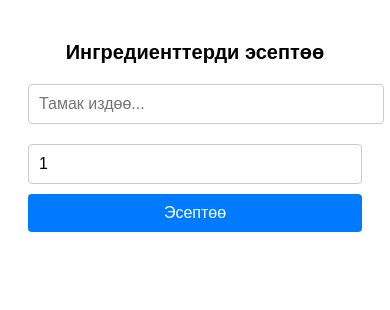
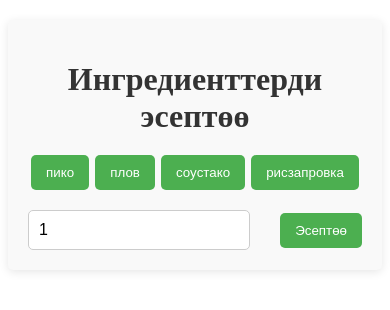
Before and after one commit to abazdev34/blankAbaz, a React (Vite) app: page /contact in a window 390 px wide. Shown: the top 310 px of the page. Built offline with nearby package versions, Linux system fonts and the light colour scheme.

Commit message:
scss озгортуу

```diff
--- a/src/App.scss
+++ b/src/App.scss
@@ -1,136 +1,113 @@
-// IngredientCalculator.scss
+// styles.scss
+
+$primary-color: #4CAF50; // Green color for buttons
+$active-color: #FF5733; // Red color for active buttons
+$background-color: #f9f9f9; // Light background color
+$text-color: #333; // Dark text color
+$border-radius: 5px; // Rounded corners
+
 .ingredient-calculator {
-    max-width: 800px;
-    margin: 0 auto;
+    max-width: 600px; // Maximum width for larger screens
+    margin: 20px auto; // Center the component
     padding: 20px;
-    font-family: Arial, sans-serif;
+    background-color: $background-color;
+    border-radius: $border-radius;
+    box-shadow: 0 2px 10px rgba(0, 0, 0, 0.1);
 
     h1 {
-      font-size: 24px;
         text-align: center;
+        color: $text-color;
         margin-bottom: 20px;
     }
 
-    .search-container {
-      position: relative;
+    .quick-select {
+        display: flex;
+        justify-content: space-around;
+        flex-wrap: wrap; // Allow buttons to wrap on smaller screens
         margin-bottom: 20px;
 
-      input {
-        width: 100%;
-        padding: 10px;
-        border: 1px solid #ccc;
-        border-radius: 4px;
-        font-size: 16px;
+        button {
+            background-color: $primary-color;
+            color: white;
+            border: none;
+            padding: 10px 15px;
+            border-radius: $border-radius;
+            cursor: pointer;
+            transition: background-color 0.3s;
+
+            &.active {
+                background-color: $active-color; // Change to red when active
             }
 
-      .search-results {
-        position: absolute;
-        top: 100%;
-        left: 0;
-        right: 0;
-        background-color: white;
-        border: 1px solid #ccc;
-        border-top: none;
-        border-radius: 0 0 4px 4px;
-        max-height: 200px;
-        overflow-y: auto;
-        z-index: 10;
-
-        li {
-          padding: 10px;
-          cursor: pointer;
-
             &:hover {
-            background-color: #f0f0f0;
-          }
+                background-color: darken($primary-color, 15%);
             }
         }
     }
 
     .input-container {
         display: flex;
-      gap: 10px;
-      margin-bottom: 20px;
+        justify-content: space-between;
+        align-items: center;
 
         input {
-        flex: 1;
+            width: 70%; // Input takes most of the space
             padding: 10px;
             border: 1px solid #ccc;
-        border-radius: 4px;
+            border-radius: $border-radius;
             font-size: 16px;
+
+            @media (max-width: 600px) {
+                width: 60%; // Adjust width for smaller screens
+            }
         }
 
         button {
-        padding: 10px 20px;
-        background-color: #007bff;
+            background-color: $primary-color;
             color: white;
             border: none;
-        border-radius: 4px;
+            padding: 10px 15px;
+            border-radius: $border-radius;
             cursor: pointer;
-        font-size: 16px;
             transition: background-color 0.3s;
 
             &:hover {
-          background-color: #0056b3;
+                background-color: darken($primary-color, 15%);
             }
         }
     }
 
     .result-container {
-      background-color: #f8f9fa;
-      border-radius: 4px;
-      padding: 20px;
+        margin-top: 20px;
 
         h2 {
-        font-size: 20px;
-        margin-bottom: 15px;
+            text-align: center;
+            color: $text-color;
         }
 
         .table-container {
-        overflow-x: auto;
-      }
+            overflow-x: auto; // Allow horizontal scrolling on small screens
 
             table {
                 width: 100%;
                 border-collapse: collapse;
 
                 th, td {
+                    padding: 10px;
                     text-align: left;
-          padding: 10px;
-          border-bottom: 1px solid #dee2e6;
+                    border-bottom: 1px solid #ddd;
                 }
 
                 th {
-          background-color: #e9ecef;
-          font-weight: bold;
+                    background-color: $primary-color;
+                    color: white;
+                }
             }
         }
 
         h3 {
-        margin-top: 15px;
-        font-size: 18px;
+            text-align: center;
+            color: $text-color;
         }
     }
 }
-
-  @media (max-width: 600px) {
-    .ingredient-calculator {
-      .input-container {
-        flex-direction: column;
-      }
-
-      h1 {
-        font-size: 20px;
-      }
-
-      .result-container {
-        h2 {
-          font-size: 18px;
-        }
-
-        h3 {
-          font-size: 16px;
-        }
-      }
-    }
-  }
--- a/src/components/home/IngredientCalculatorManager.jsx
+++ b/src/components/home/IngredientCalculatorManager.jsx
@@ -1,23 +1,16 @@
-// IngredientCalculator.jsx
-import React, { useState, useMemo } from 'react';
+import { useState } from 'react';
 import { ingredientsData } from '../../data/index.jsx';
 
 const IngredientCalculator = () => {
-    const [searchTerm, setSearchTerm] = useState('');
     const [selectedDish, setSelectedDish] = useState('');
-    const [multiplier, setMultiplier] = useState(1);
     const [result, setResult] = useState(null);
     const [totalWeight, setTotalWeight] = useState(0);
+    const [multiplier, setMultiplier] = useState(1); // Keep multiplier for calculations
 
-    const filteredDishes = useMemo(() => {
-        return Object.keys(ingredientsData).filter(dishName =>
-            dishName.toLowerCase().includes(searchTerm.toLowerCase())
-        );
-    }, [searchTerm]);
+    const quickSelectDishes = ['пико', 'плов', 'соустако', 'рисзапровка'];
 
     const handleDishSelect = (dish) => {
         setSelectedDish(dish);
-        setSearchTerm(dish);
     };
 
     const calculateIngredients = () => {
@@ -43,25 +36,16 @@ const IngredientCalculator = () => {
     return (
         <div className="ingredient-calculator">
             <h1>Ингредиенттерди эсептөө</h1>
-            <div className="search-container">
-                <input
-                    type="text"
-                    placeholder="Тамак издөө..."
-                    value={searchTerm}
-                    onChange={(e) => setSearchTerm(e.target.value)}
-                />
-                {searchTerm && filteredDishes.length > 0 && (
-                    <ul className="search-results">
-                        {filteredDishes.map(dish => (
-                            <li
-                                key={dish}
-                                onClick={() => handleDishSelect(dish)}
-                            >
-                                {dish}
-                            </li>
-                        ))}
-                    </ul>
-                )}
+            <div className="quick-select">
+                {quickSelectDishes.map(dish => (
+                    <button
+                        key={dish}
+                        onClick={() => handleDishSelect(dish)}
+                        className={selectedDish === dish ? 'active' : ''}
+                    >
+                        {dish}
+                    </button>
+                ))}
             </div>
             <div className="input-container">
                 <input
```
Lines whose indentation alone changed are shown as unchanged.
